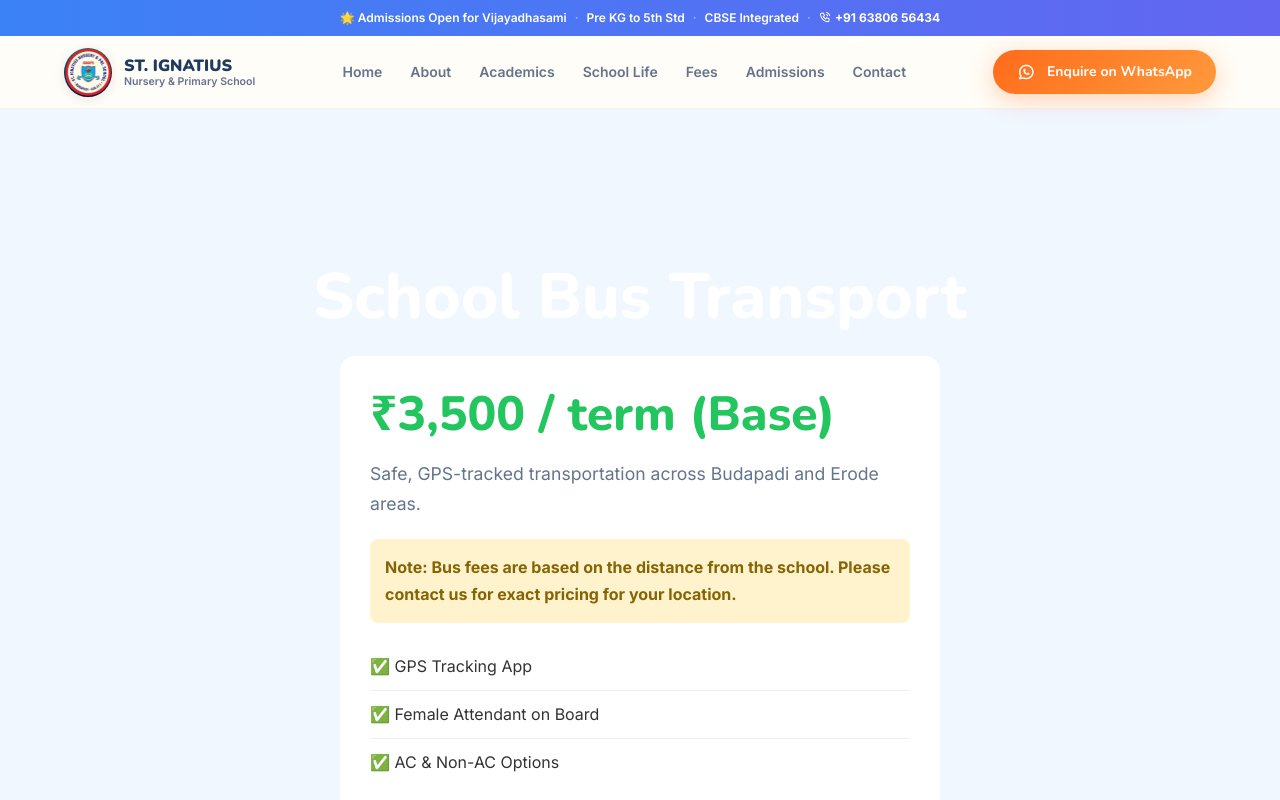
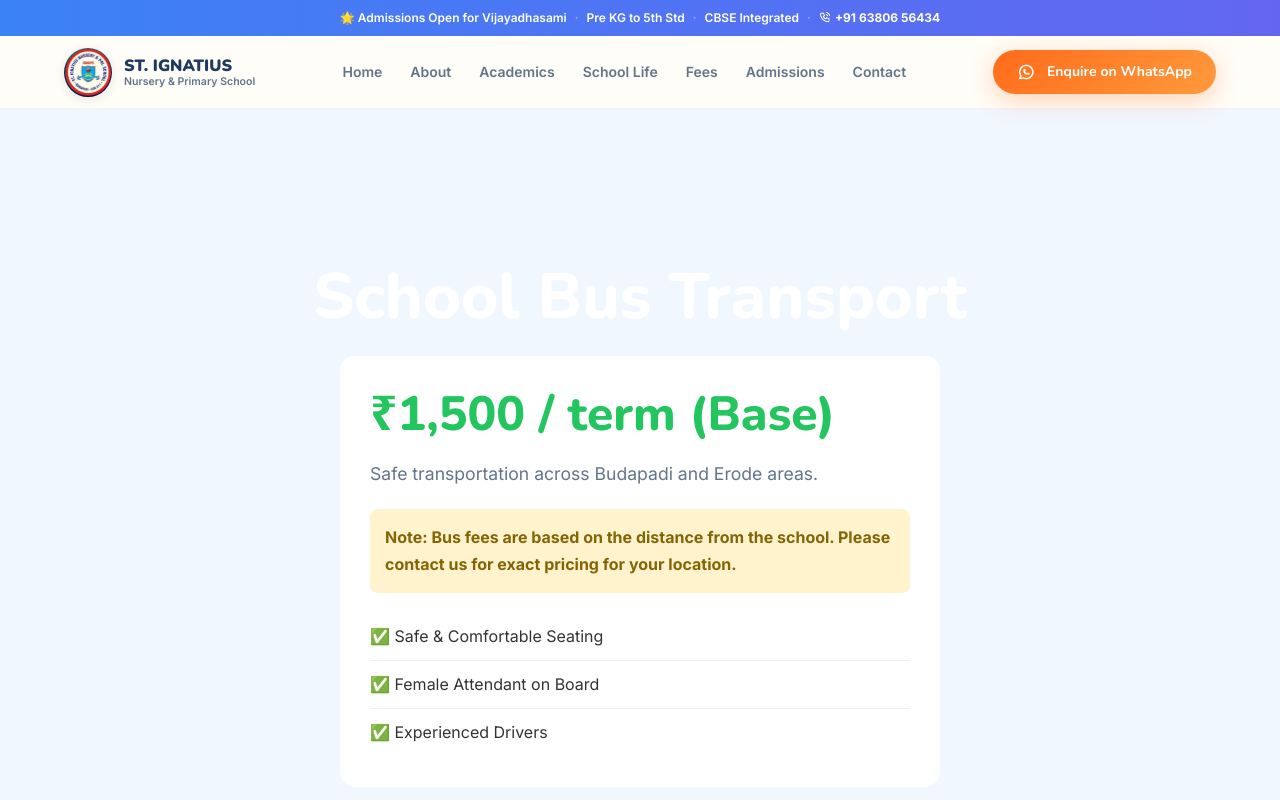
Before and after one commit to nishapantony3-creator/SINAPS, a Next.js app: page /fees/bus in a window 1280 px wide. Shown: the top 800 px of the page. Built offline with nearby package versions, Linux system fonts and the light colour scheme.

Commit message:
Update bus fees and features

```diff
--- a/src/app/fees/bus/page.tsx
+++ b/src/app/fees/bus/page.tsx
@@ -17,15 +17,15 @@ export default function BusFeesPage() {
         <div className="section-container">
           <h1 style={{ color: '#fff', textAlign: 'center', marginBottom: '20px' }}>School Bus Transport</h1>
           <div style={{ maxWidth: '600px', margin: '0 auto', background: '#fff', borderRadius: '15px', padding: '30px', color: '#333' }}>
-            <h2 style={{ color: 'var(--green)', marginBottom: '15px' }}>₹3,500 / term (Base)</h2>
-            <p style={{ fontSize: '1.1rem', marginBottom: '20px' }}>Safe, GPS-tracked transportation across Budapadi and Erode areas.</p>
+            <h2 style={{ color: 'var(--green)', marginBottom: '15px' }}>₹1,500 / term (Base)</h2>
+            <p style={{ fontSize: '1.1rem', marginBottom: '20px' }}>Safe transportation across Budapadi and Erode areas.</p>
             <p style={{ background: '#fff3cd', color: '#856404', padding: '15px', borderRadius: '8px', marginBottom: '20px', fontWeight: 'bold' }}>
               Note: Bus fees are based on the distance from the school. Please contact us for exact pricing for your location.
             </p>
             <ul style={{ listStyle: 'none', padding: 0 }}>
-              <li style={{ padding: '10px 0', borderBottom: '1px solid #eee' }}>✅ GPS Tracking App</li>
+              <li style={{ padding: '10px 0', borderBottom: '1px solid #eee' }}>✅ Safe & Comfortable Seating</li>
               <li style={{ padding: '10px 0', borderBottom: '1px solid #eee' }}>✅ Female Attendant on Board</li>
-              <li style={{ padding: '10px 0' }}>✅ AC & Non-AC Options</li>
+              <li style={{ padding: '10px 0' }}>✅ Experienced Drivers</li>
             </ul>
           </div>
         </div>
```
Also changed, not shown: src/app/fees/page.tsx (+4 -4 lines).
